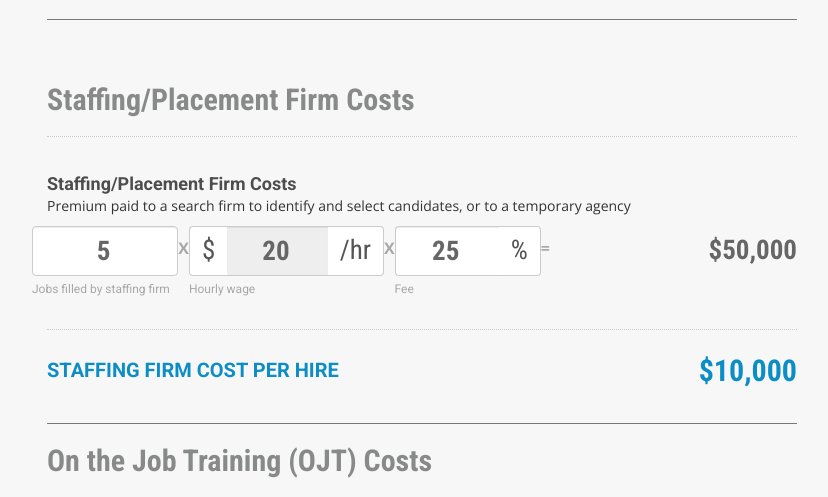
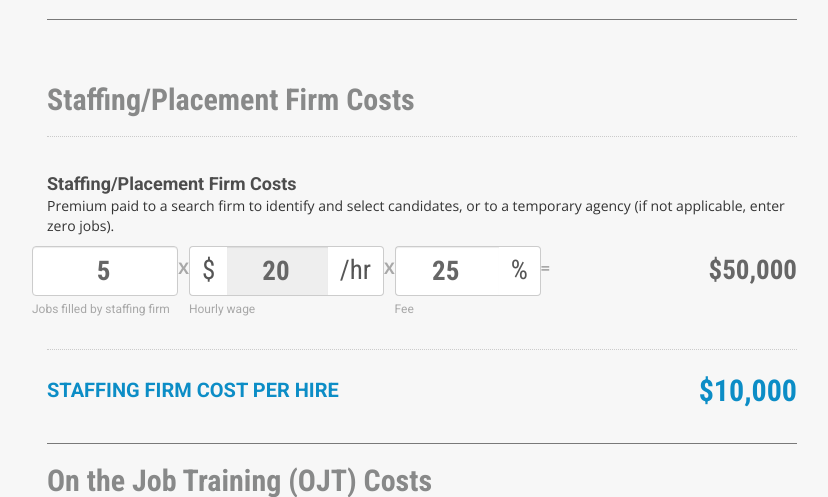
Before and after one commit to FriendlyDesignCo/ROI-calculator, a PHP site: page /cost-hire.php in a window 1280 px wide. Shown: the part 1831-2328 px from the top of the page, without its empty margins (23-851 px from the left). Run offline with PHP 8.4, Linux system fonts and the light colour scheme; some libraries are stand-ins or nearby versions.

Commit message:
Extra parenthetical text
Fixes #17

```diff
--- a/cost-hire.php
+++ b/cost-hire.php
@@ -217,7 +217,7 @@ include('header.php');
 <h2>Staffing/Placement Firm Costs</h2>
 
 <label>Staffing/Placement Firm Costs</label>
-<p class="help-text">Premium paid to a search firm to identify and select candidates, or to a temporary agency</p>
+<p class="help-text">Premium paid to a search firm to identify and select candidates, or to a temporary agency (if not applicable, enter zero jobs).</p>
 <div class="row">
   <div class="col-md-9">
     <ul class="input-row row">
```
